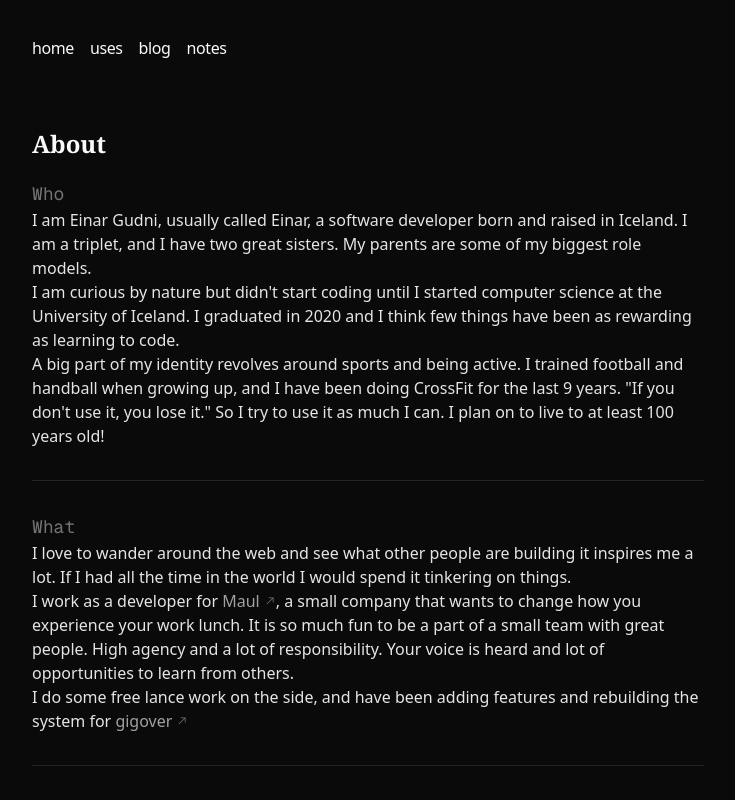
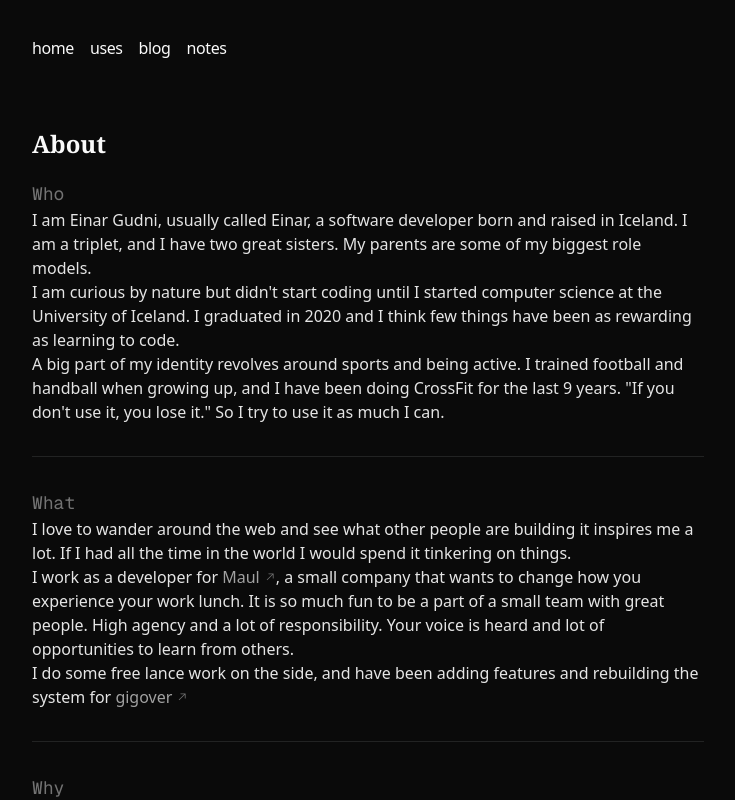
Before and after one commit to einargudnig/einar-os, a Next.js app: page /about in a window 1280 px wide. Shown: the top 800 px of the page, without its empty margins (272-1007 px from the left). Built offline with nearby package versions, Linux system fonts and the light colour scheme.

Commit message:
nextjs v16

```diff
--- a/app/about/page.tsx
+++ b/app/about/page.tsx
@@ -26,9 +26,6 @@
           trained football and handball when growing up, and I have been doing
           CrossFit for the last 9 years. &quot;If you don&#39;t use it, you lose
           it.&quot; So I try to use it as much I can.{" "}
-          <Link href="../../weeks">
-            I plan on to live to at least 100 years old!
-          </Link>
         </p>
       </div>
       <Separator />
--- a/package.json
+++ b/package.json
@@ -21,7 +21,7 @@
     "dotenv": "^17.2.3",
     "lightningcss": "^1.30.2",
     "lucide-react": "^0.544.0",
-    "next": "^15.5.4",
+    "next": "^16.0.1",
     "next-themes": "^0.4.6",
     "react": "19.2.0",
     "react-dom": "19.2.0",
```
Also changed, not shown: tsconfig.json (+19 -5 lines), 1 other file (tests, documents, lock files or other folders).
